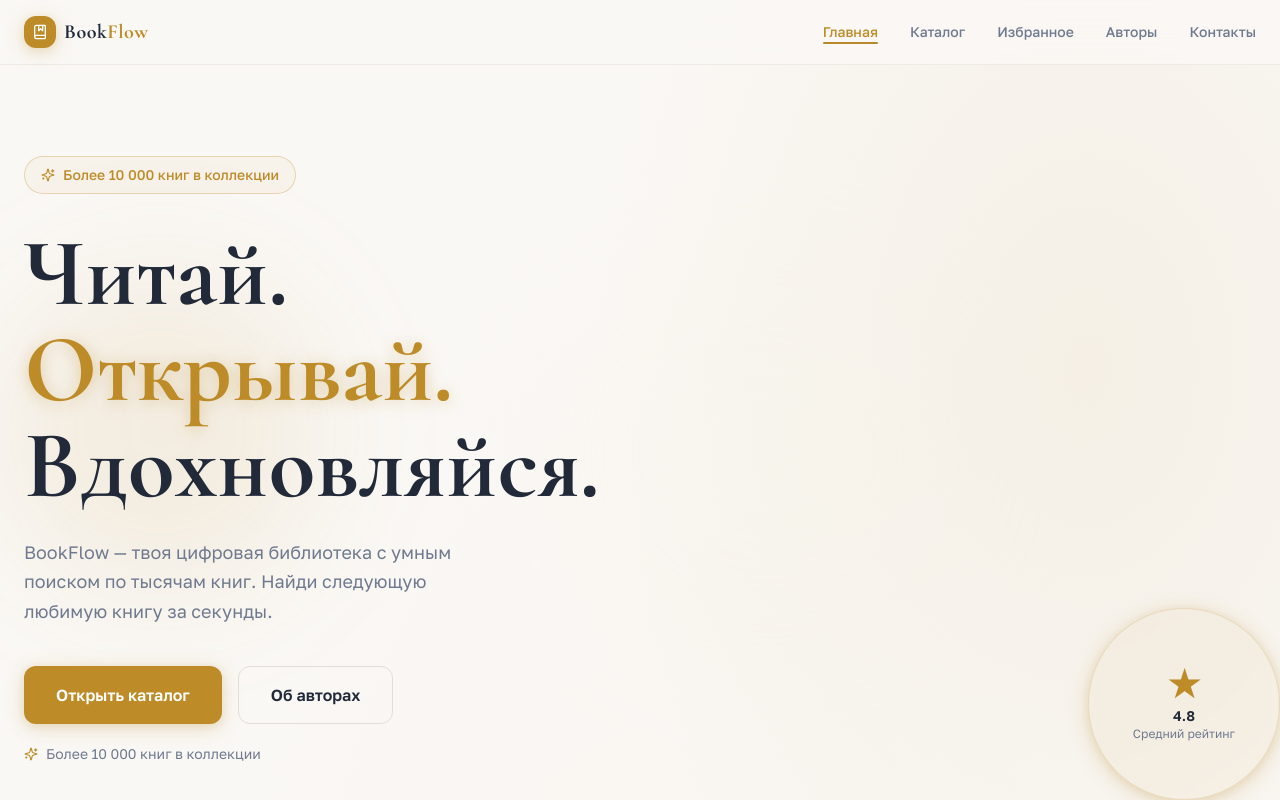
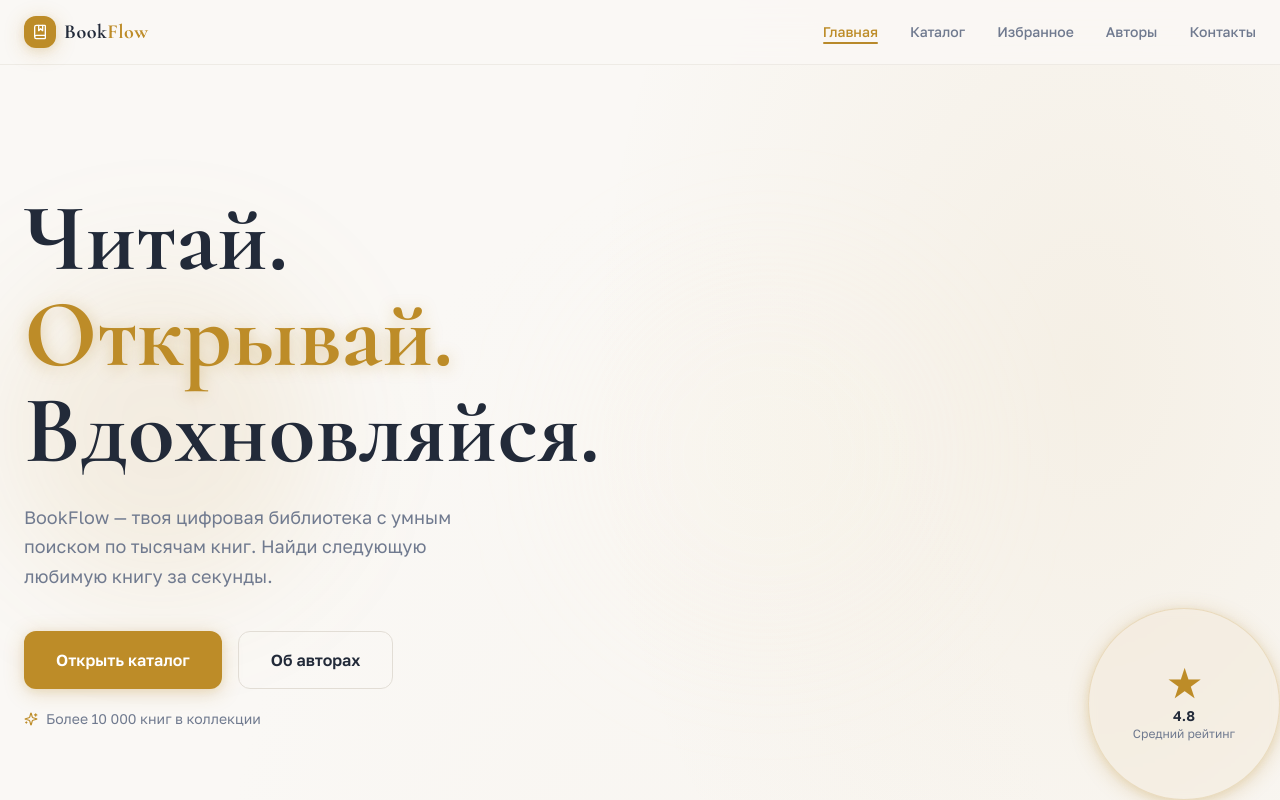
Before and after one commit to pr-poehali-dev/online-library-creation-1, a React (Vite) app: page / in a window 1280 px wide. Shown: the top 800 px of the page. Built offline with nearby package versions, Linux system fonts and the light colour scheme.

Commit message:
Remove "Over 10,000 Books" header

```diff
--- a/src/App.tsx
+++ b/src/App.tsx
@@ -138,10 +138,6 @@ export default function App() {
 
               <div className="max-w-7xl mx-auto px-4 sm:px-6 py-20 grid lg:grid-cols-2 gap-16 items-center">
                 <div className="animate-slide-up">
-                  <div className="inline-flex items-center gap-2 px-4 py-2 rounded-full border border-primary/30 bg-primary/5 text-primary text-sm font-medium mb-8">
-                    <Icon name="Sparkles" size={14} />
-                    Более 10 000 книг в коллекции
-                  </div>
                   <h1 className="font-display text-6xl sm:text-7xl lg:text-8xl font-bold leading-[0.9] mb-6 text-foreground">
                     Читай.<br/>
                     <span className="text-primary text-glow">Открывай.</span><br/>
```
